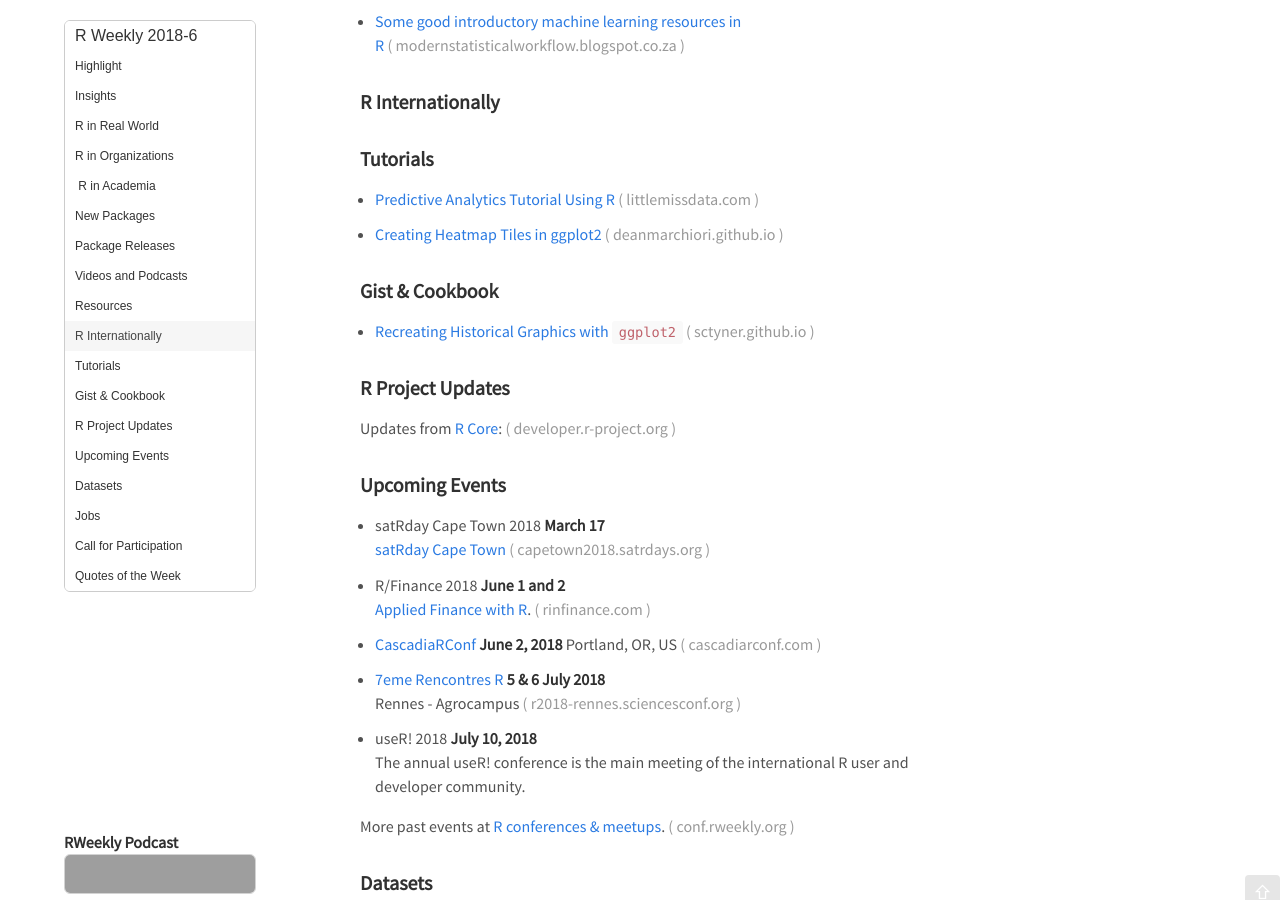
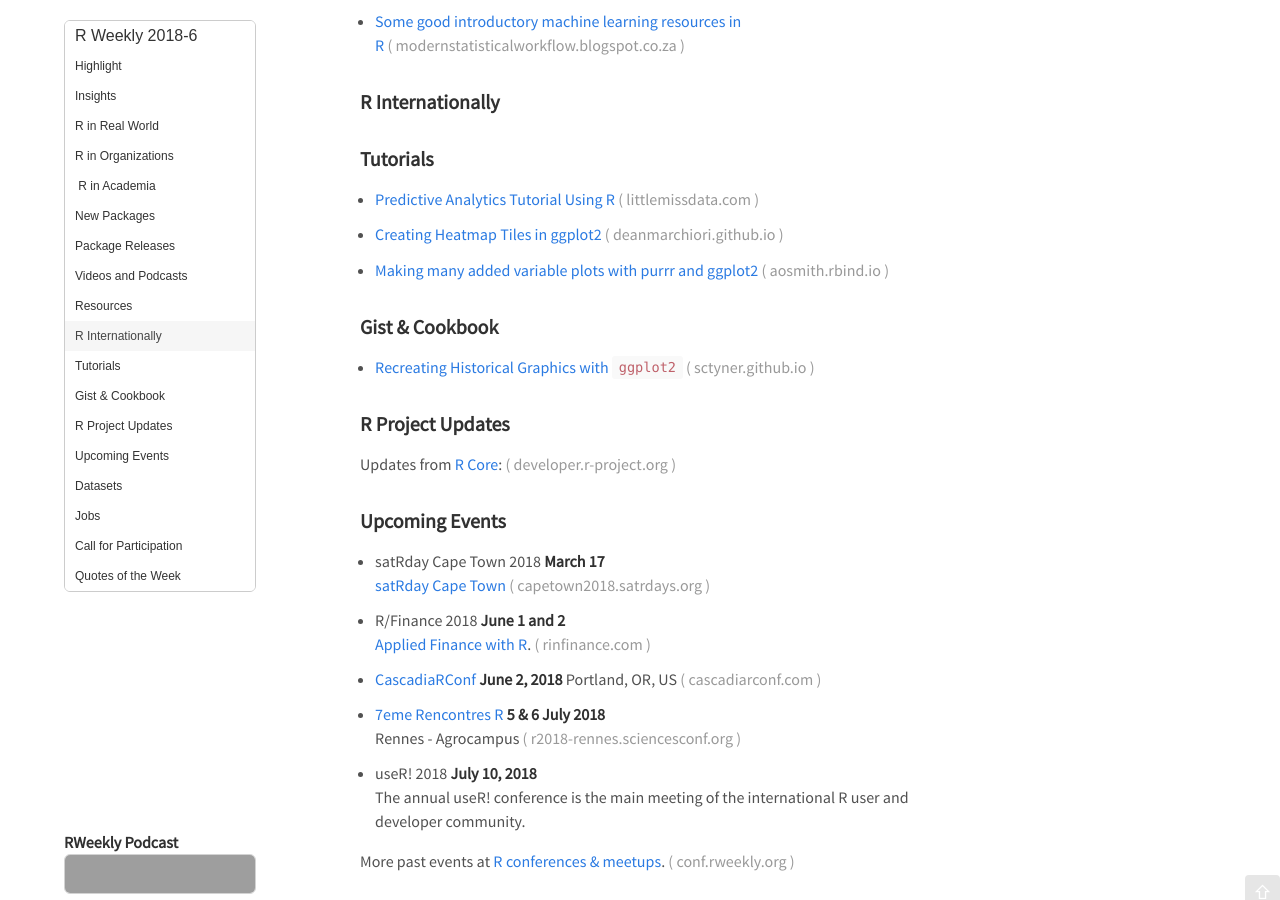
Before and after one commit to rweekly/rweekly.org, a Jekyll site: the page built from draft.md, in a window 1280 px wide and 900 px high, scrolled down 2086 px. Built offline with Jekyll 4.4.1, drawn with Linux system fonts in a browser that asks for light colours; emoji names are drawn with the system emoji font; comment, search, counter and statistics services are not loaded; grey boxes are pictures that could not be loaded.

Commit message:
Update draft.md (#182)

```diff
--- a/draft.md
+++ b/draft.md
@@ -79,6 +79,8 @@ Release Date: 2018-2-5
 
 + [Creating Heatmap Tiles in ggplot2](https://deanmarchiori.github.io/2018-01-25-heatmap-tiles/)
 
++ [Making many added variable plots with purrr and ggplot2](https://aosmith.rbind.io/2018/01/31/added-variable-plots/)
+
 <!--<div class="post-more-begin"></div><div class="post-more-end"></div>-->
 
 ### Gist & Cookbook
```
